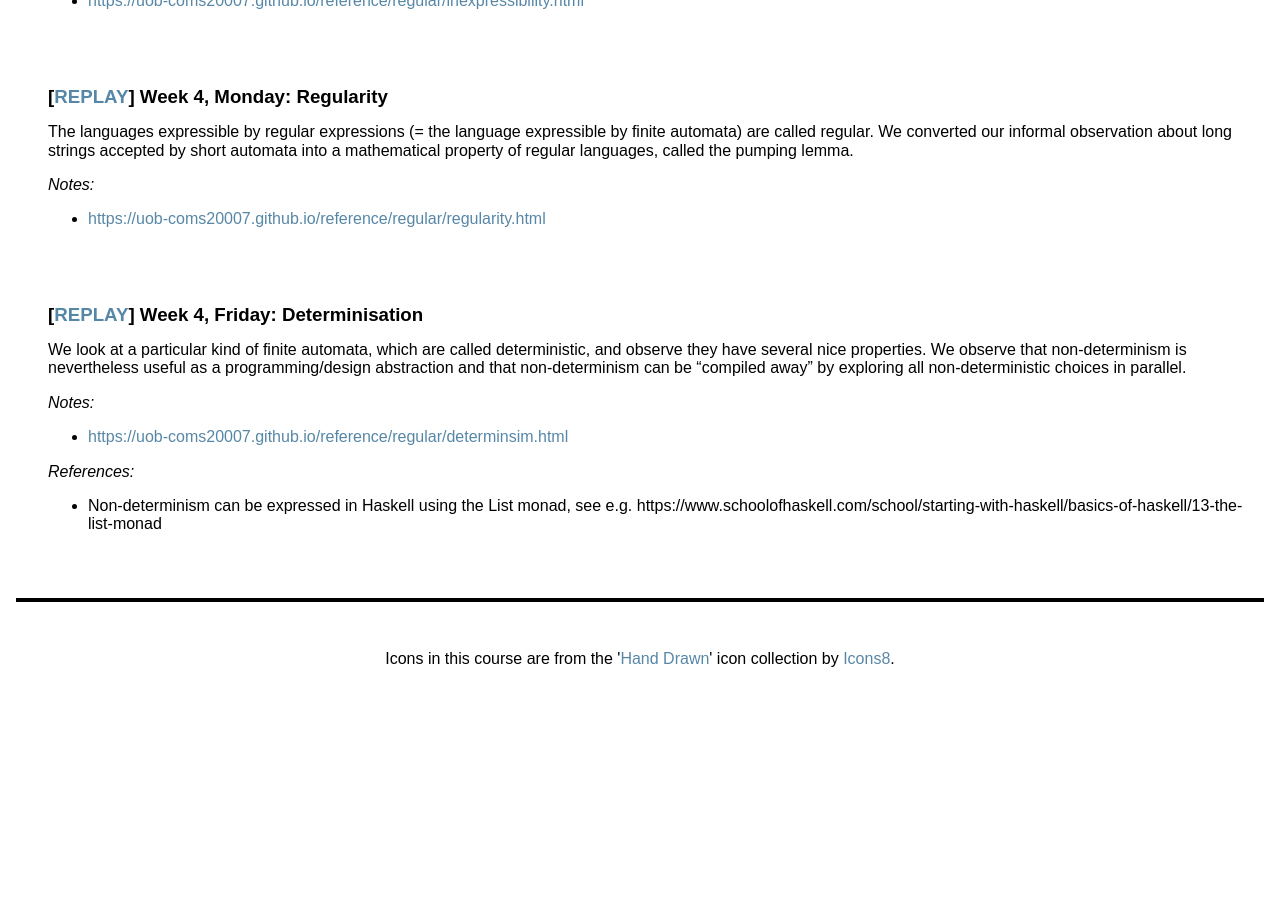
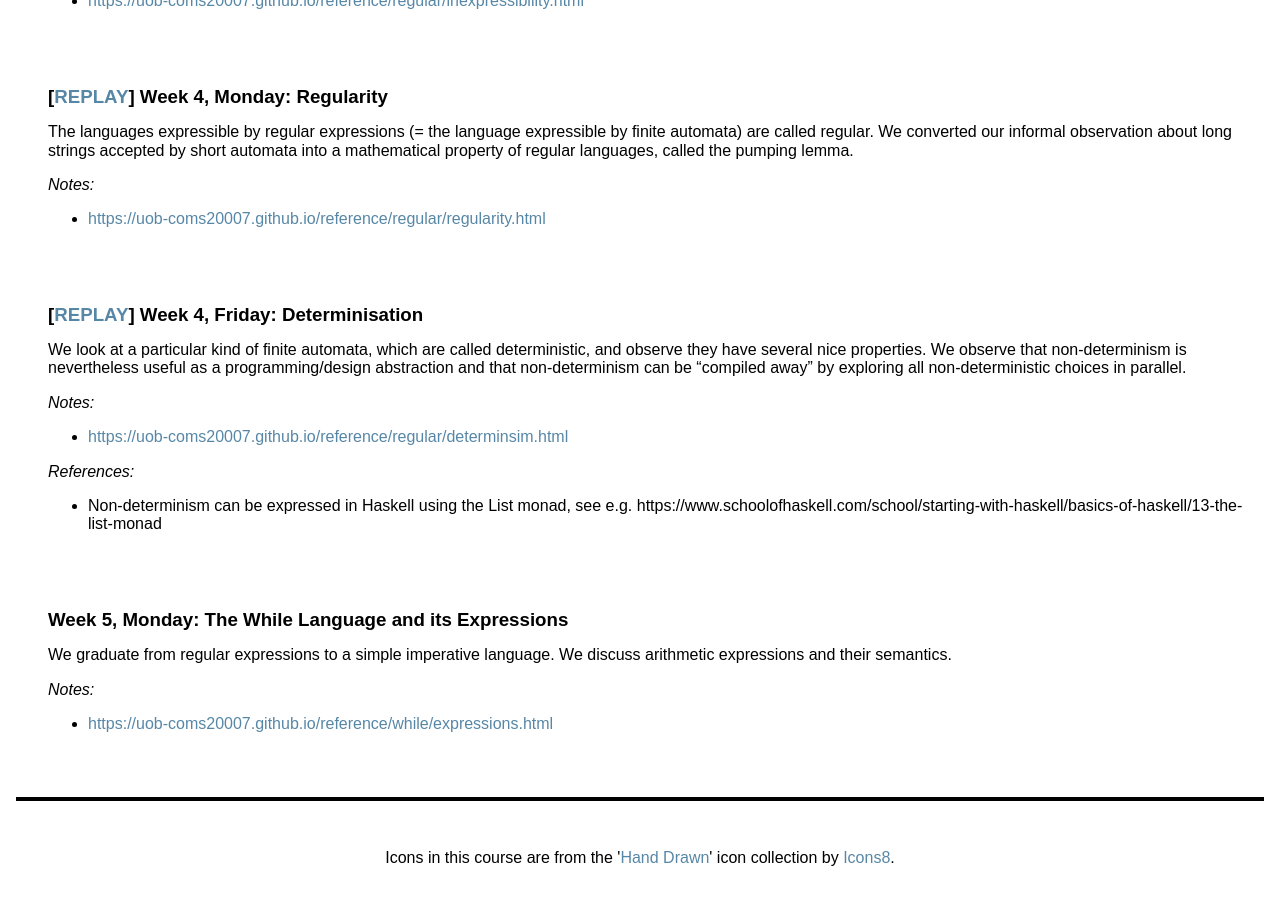
Before and after one commit to uob-coms20007/webpages, a Jekyll site: the page built from schedule.md, in a window 1280 px wide and 900 px high, scrolled down 2274 px. Built offline with Jekyll 4.4.1, drawn with Linux system fonts in a browser that asks for light colours; nearby versions of some CDN libraries; before the commit the page ends 2974 px from its top, so only the background shows below that; some of the changed text lies outside the part shown.

Commit message:
add Monday Week 5 lecture

```diff
--- a/_data/lectures.yml
+++ b/_data/lectures.yml
@@ -57,3 +57,10 @@
     - https://uob-coms20007.github.io/reference/regular/determinsim.html
   refs:
     - "Non-determinism can be expressed in Haskell using the List monad, see e.g. https://www.schoolofhaskell.com/school/starting-with-haskell/basics-of-haskell/13-the-list-monad"
+
+- title: The While Language and its Expressions
+  description: We graduate from regular expressions to a simple imperative language. We discuss arithmetic expressions and their semantics.
+  replay:
+  notes:
+    - https://uob-coms20007.github.io/reference/while/expressions.html
+  refs:
```
